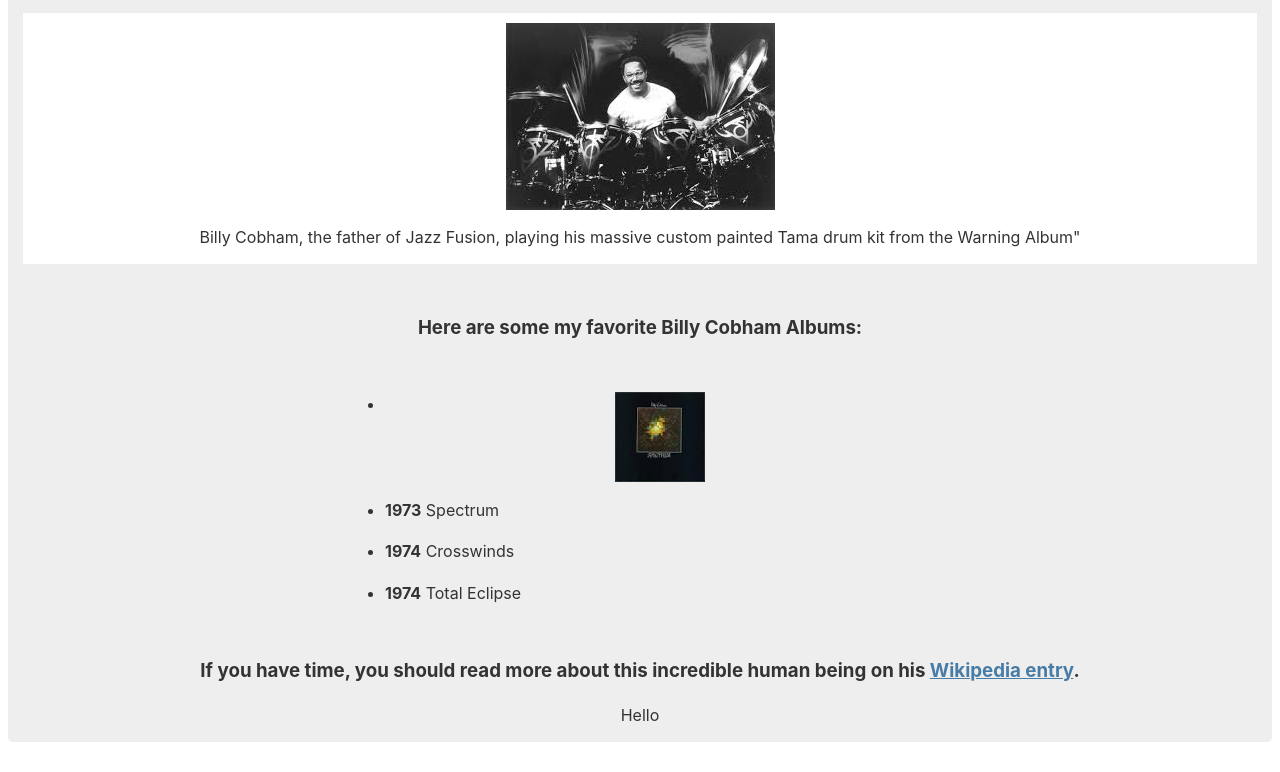
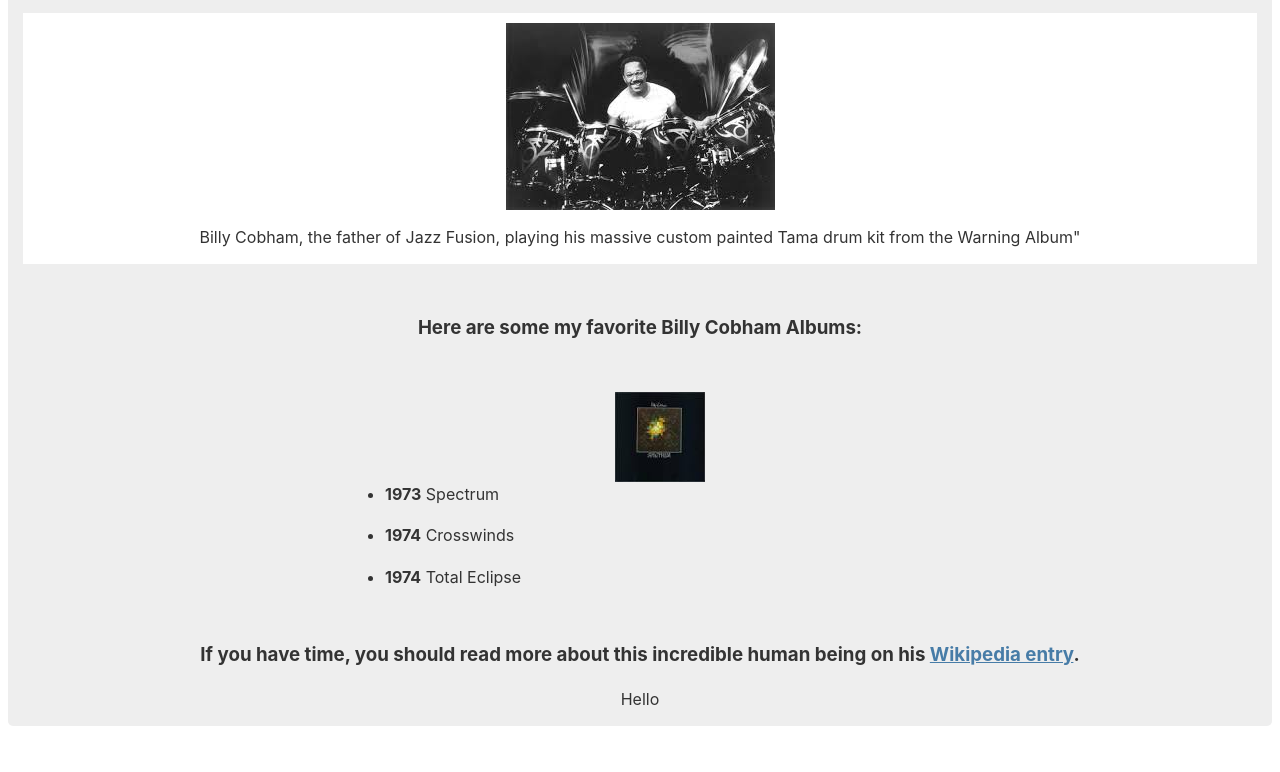
Before and after one commit to BobSears53/Bobs-Tribute, a plain HTML site: page index.html in a window 1280 px wide. Shown: the part 175-947 px from the top of the page. Drawn offline with Linux system fonts and the light colour scheme.

Commit message:
Moved image

```diff
--- a/index.html
+++ b/index.html
@@ -21,8 +21,8 @@
   <section id="tribute-info">
     <h3 id="headline">Here are some my favorite Billy Cobham Albums:</h3>
     <ul>
-      <li><img src="Spectrum.jpg" alt="Placeholder Image A"> </li>
-        <li><strong>1973</strong> Spectrum</li>
+     <!-- <li><img src="Spectrum.jpg" alt="Placeholder Image A"> </li> -->
+        <li><img src="Spectrum.jpg" alt="Placeholder Image A"> <strong>1973</strong> Spectrum</li>
         <li><strong>1974</strong> Crosswinds</li>
         <li><strong>1974</strong> Total Eclipse</li>
     </ul>
```
